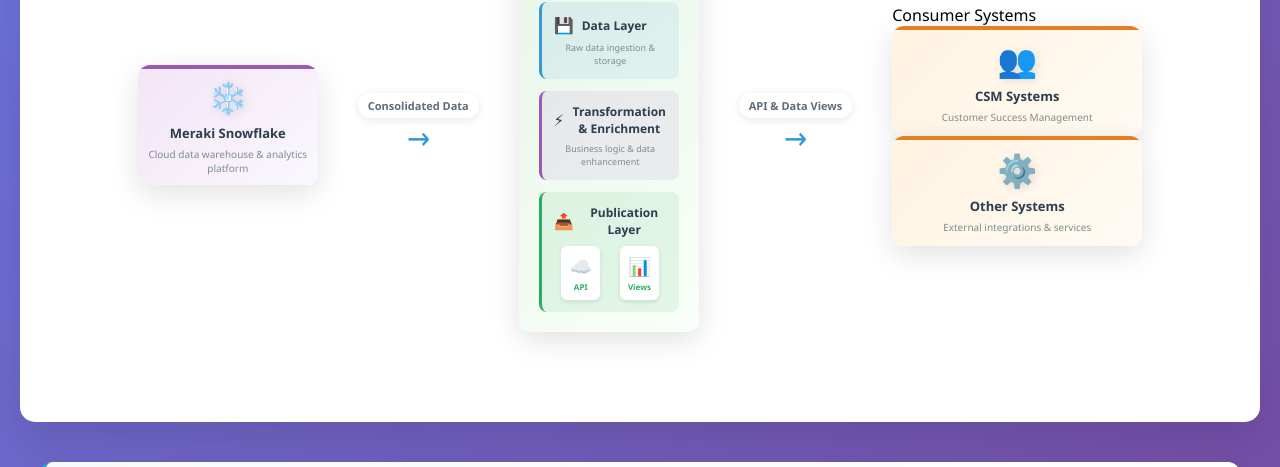
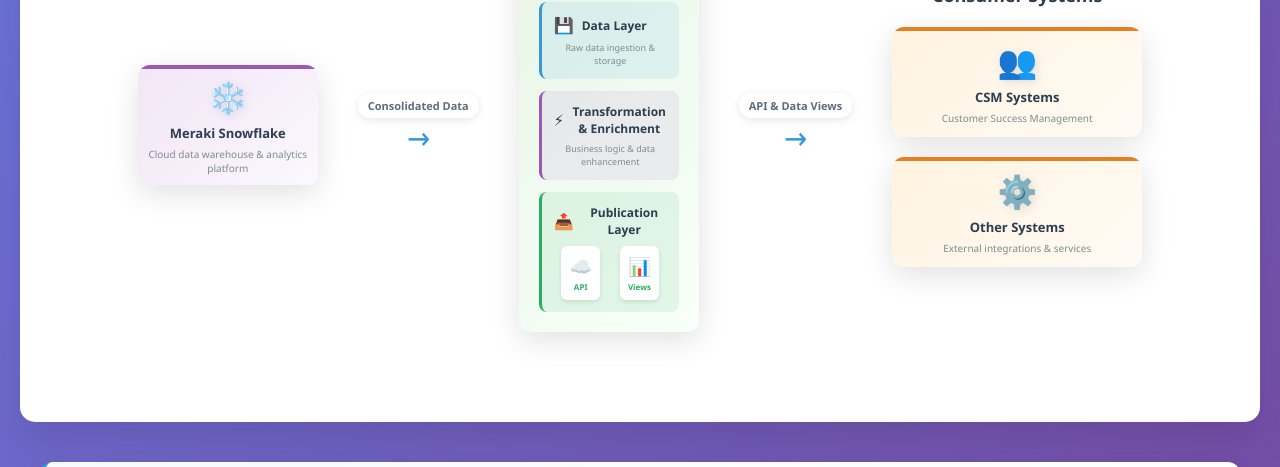
Before and after one commit to boskyjoe/boskyjoe.github.io, a plain HTML site: page LICHub/index.html in a window 1280 px wide. Shown: the part 717-1184 px from the top of the page. Drawn offline with Linux system fonts and the light colour scheme.

Commit message:
Update index.html

```diff
--- a/LICHub/index.html
+++ b/LICHub/index.html
@@ -436,9 +436,9 @@
                 </div>
 
                 <!-- Consumer Systems Container -->
-                <div class="consumers-container">
-                    <div class="column-title">Consumer Systems</div>
-                    <div class="column" style="flex-direction: column; flex-wrap: wrap; justify-content: center; gap: 20px;">
+                <div class="consumers-container" style="display: flex; flex-direction: column; align-items: center; gap: 20px;">
+                    <div class="column-title" style="font-size: 18px; font-weight: 600; color: #2c3e50;">Consumer Systems</div>
+                    <div class="column" style="display: flex; flex-direction: column; gap: 20px;">
                         <div class="component consumer" style="width: 250px;">
                             <div class="component-icon">👥</div>
                             <div class="component-title">CSM Systems</div>
```
